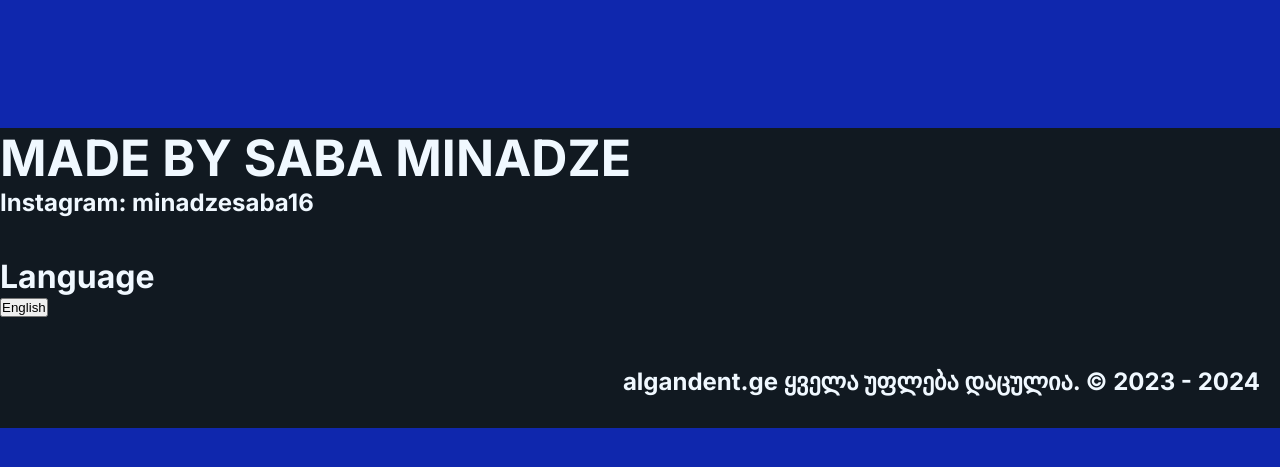
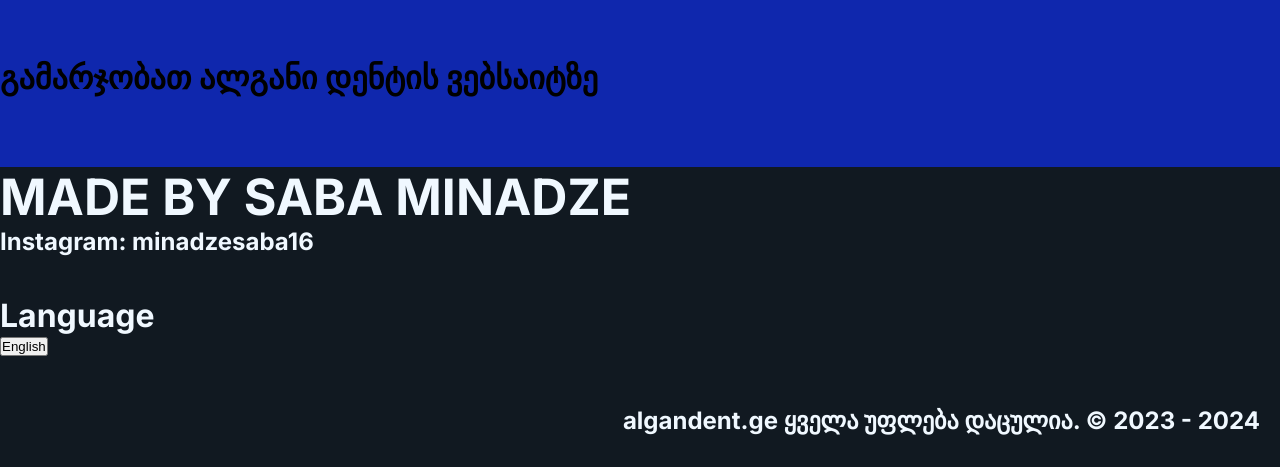
Before and after one commit to SabaMinadze/algani-dent, a Next.js app: page / in a window 1280 px wide. Shown: the part 879-1346 px from the top of the page. Before the commit the page ends 1307 px from the top, so only its background shows below. Built offline with nearby package versions, Linux system fonts and the light colour scheme.

Commit message:
Hello world message.

```diff
--- a/app/page.tsx
+++ b/app/page.tsx
@@ -12,6 +12,7 @@ function page() {
     <div className={styles.box}>
     <Subnav/>
     <Burgernav/>
+    <h1>გამარჯობათ ალგანი დენტის ვებსაიტზე</h1>
     </div>
     </>
   )
```
